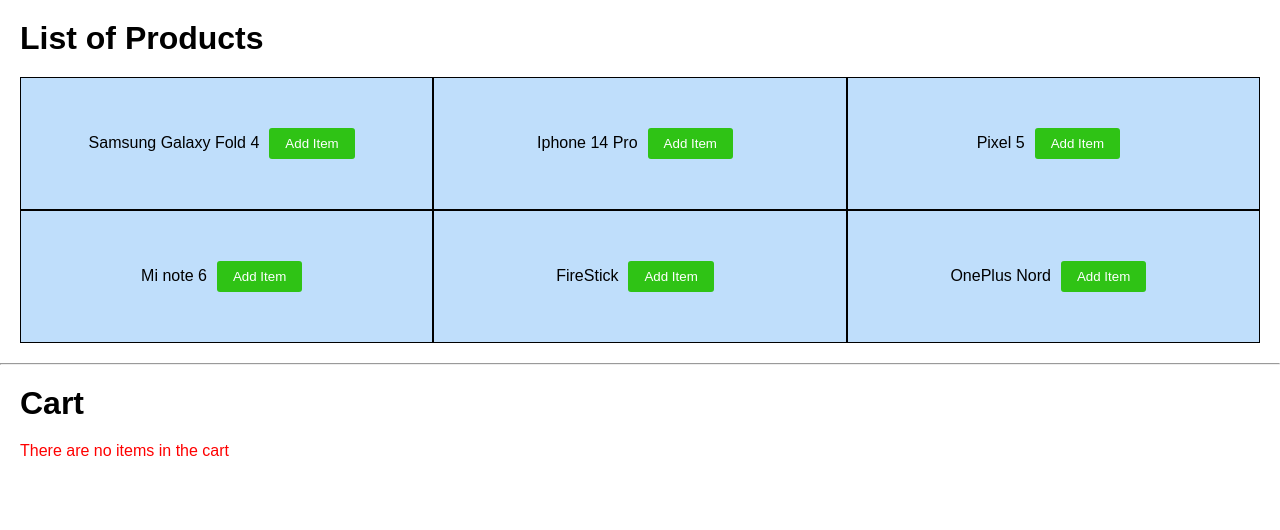
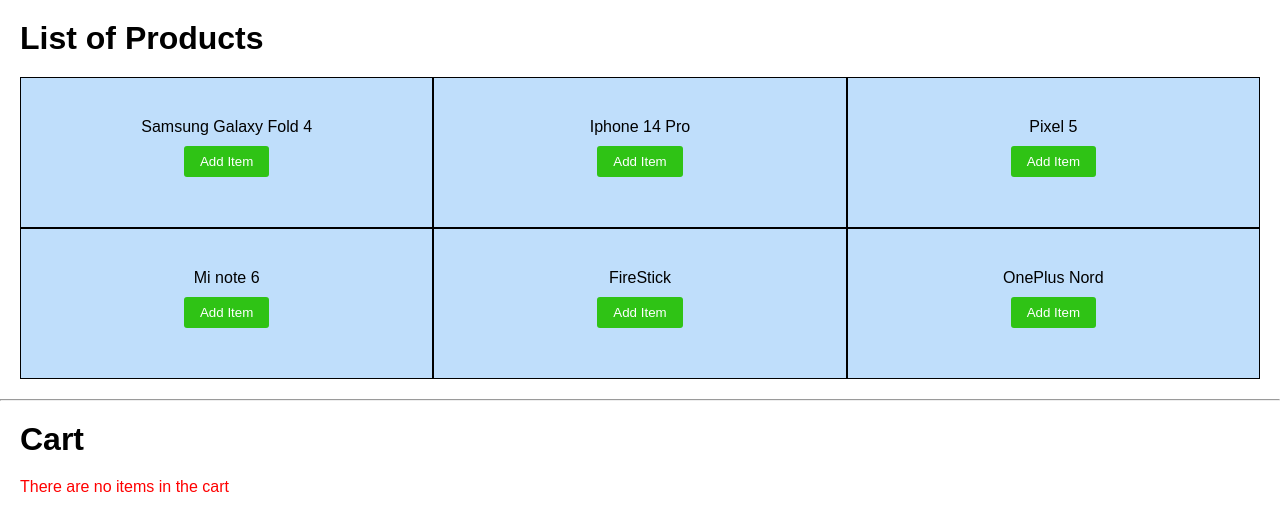
Before and after one commit to acciojob/products-cart-imhsart, a React app: page / in a window 1280 px wide. Shown: the top 530 px of the page. Built offline with nearby package versions, Linux system fonts and the light colour scheme.

Commit message:
Assignment attempt 8

```diff
--- a/src/styles/App.css
+++ b/src/styles/App.css
@@ -28,6 +28,14 @@
   padding: 8px 16px;
   margin: 10px;
 }
+.list-item{
+  display: flex;
+  flex-direction: column;
+  align-items: center;
+}
+.add-btn{
+  width: max-content;
+}
 ul{
   margin: 20px;
   list-style: none;
```
